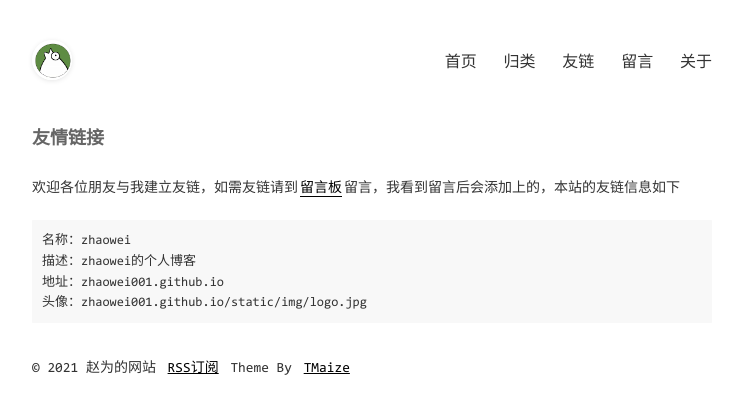
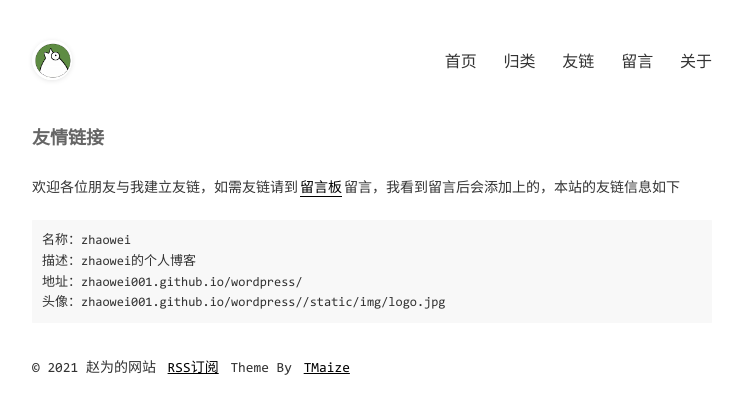
Before and after one commit to zhaowei001/wordpress, a Jekyll site: the page built from pages/links.md, in a window 1280 px wide. Shown: the top 414 px of the page, without its empty margins (268-1011 px from the left). Built offline with Jekyll 4.4.1, drawn with Linux system fonts in a browser that asks for light colours; comment, search, counter and statistics services are not loaded.

Commit message:
Add files via upload

```diff
--- a/_config.yml
+++ b/_config.yml
@@ -17,11 +17,11 @@ exclude: ['CNAME', 'README.md', 'LICENSE', '_site', 'dist', 'Gemfile', 'Gemfile.
 
 # 域名配置
 # baseurl配置,如果网站部署在根目录下的其他目录中，请设置为 /目录名
-domainUrl: 'zhaowei001.github.io'
+domainUrl: 'zhaowei001.github.io/wordpress/'
 baseurl: ''
 
 # 吐个槽地址，会在chat页面中重定向到该地址
-tucaoUrl: https://blog.csdn.net/cc_20200019?spm=1000.2115.3001.5343
+tucaoUrl: https://zhaowei001.github.io/question/
 
 # 菜单
 menu:
--- a/pages/chat.html
+++ b/pages/chat.html
@@ -3,7 +3,7 @@ layout: mypost
 title: 留言板
 ---
 
-<p>留言功能已迁移到"吐个槽"，跳转中...</p>
+<p>留言功能已迁移到留言板，跳转中...</p>
 
 <p><a href="{{ site.tucaoUrl }}">如未跳转请手动点击这里</a></p>
 
```
